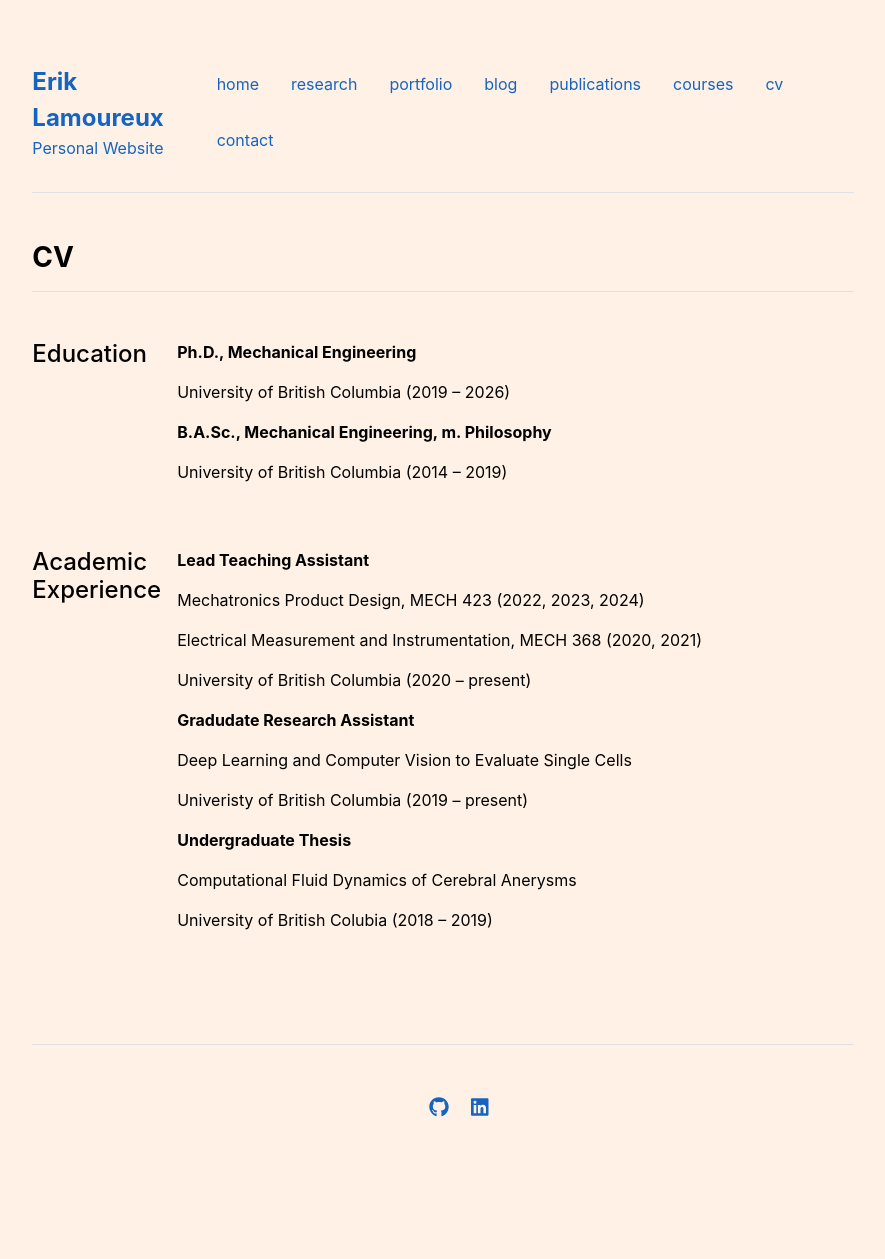
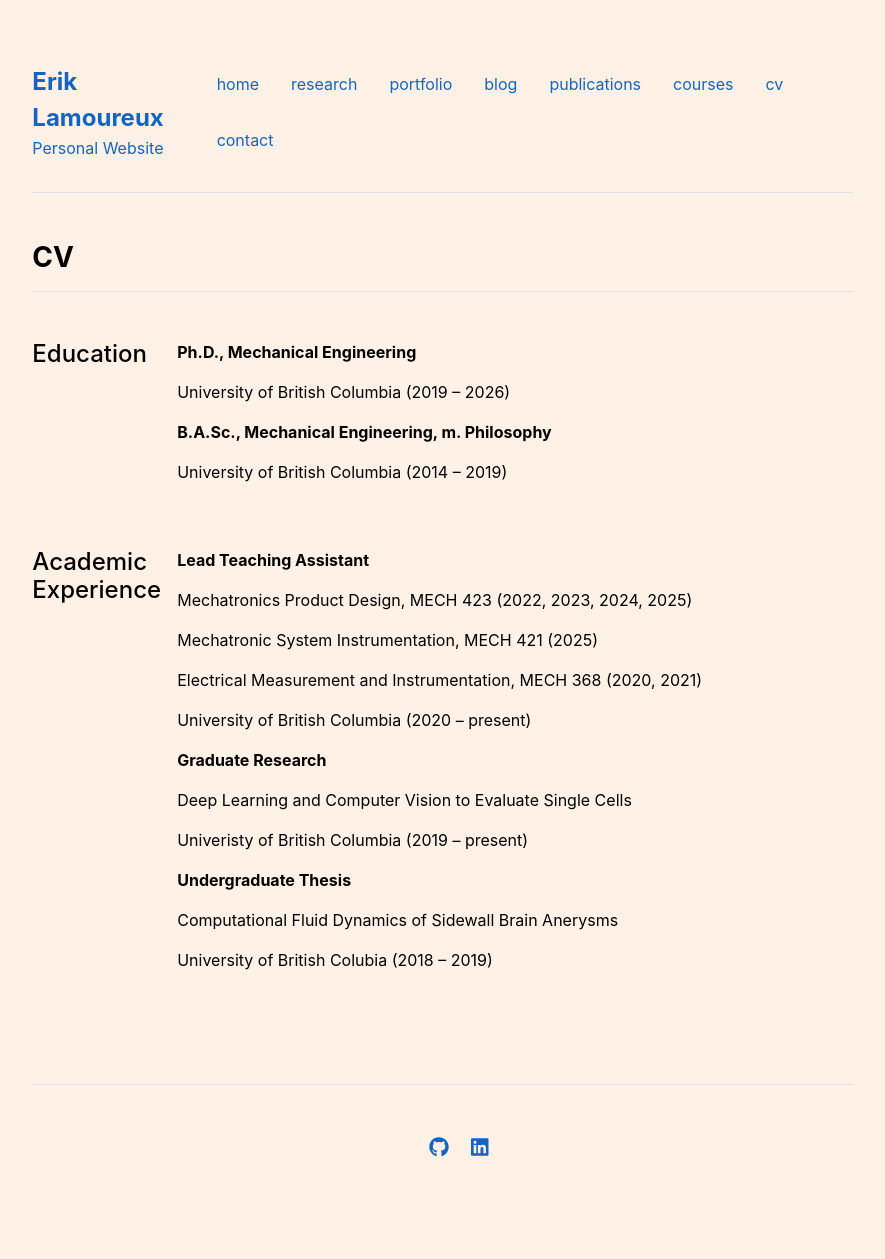
Before and after one commit to lamoureuxe/lamoureuxe.github.io, a Jekyll site: the page built from cv.md, in a window 1280 px wide. Shown: the whole page, without its empty margins (197-1082 px from the left). Built offline with Jekyll 4.4.1, drawn with Linux system fonts in a browser that asks for light colours; a style sheet for code colours, icons or effects is not loaded; before the commit the page ends 1219 px from its top, so only the background shows below that.

Commit message:
update academic experimence

```diff
--- a/_data/cv/academic-experience.yml
+++ b/_data/cv/academic-experience.yml
@@ -1,12 +1,13 @@
 - title: 'Lead Teaching Assistant'
-- description: 'Mechatronics Product Design, MECH 423 (2022, 2023, 2024)'
+- description: 'Mechatronics Product Design, MECH 423 (2022, 2023, 2024, 2025)'
+- description: 'Mechatronic System Instrumentation, MECH 421 (2025)'
 - description: 'Electrical Measurement and Instrumentation, MECH 368 (2020, 2021)'
 - description: 'University of British Columbia (2020 – present)'
 
-- title: 'Gradudate Research Assistant'
+- title: 'Graduate Research'
 - description: 'Deep Learning and Computer Vision to Evaluate Single Cells'
 - description: 'Univeristy of British Columbia (2019 – present)'
 
 - title: 'Undergraduate Thesis'
-- description: 'Computational Fluid Dynamics of Cerebral Anerysms'
+- description: 'Computational Fluid Dynamics of Sidewall Brain Anerysms'
 - description: 'University of British Colubia (2018 – 2019)'
```
